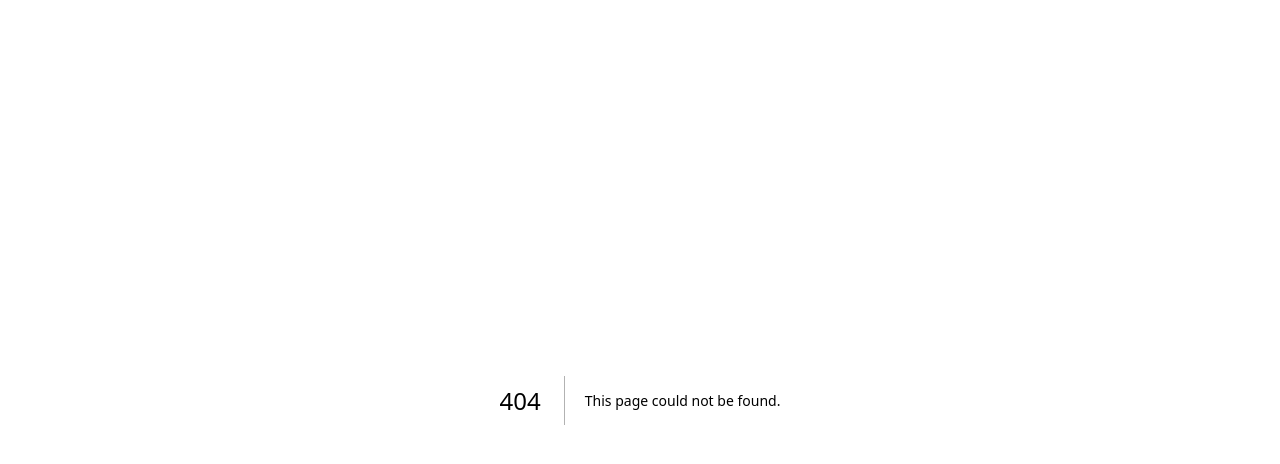
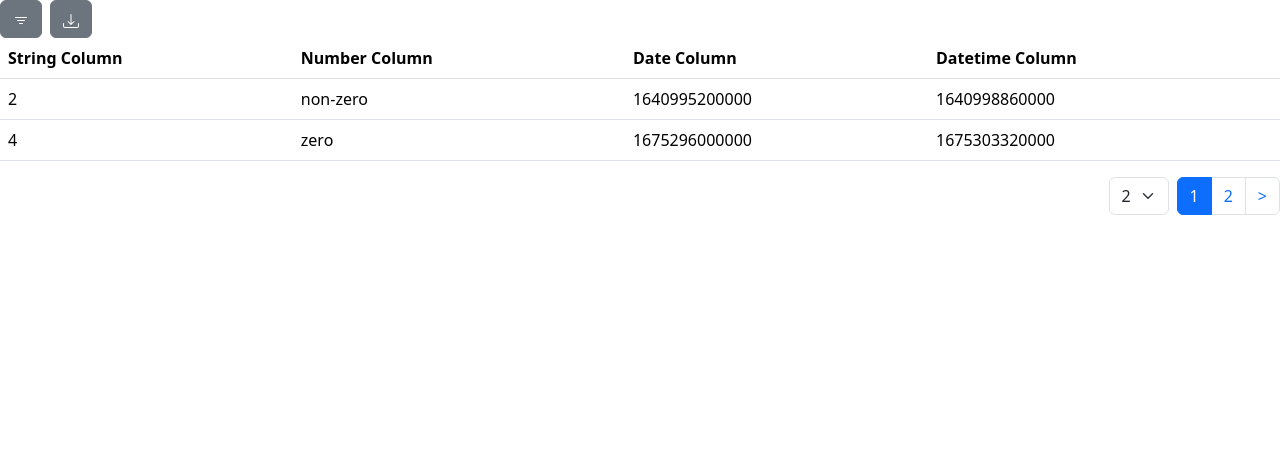
Before and after one commit to absreim/react-bootstrap-data-grid, a Next.js app: page /export in a window 1280 px wide. Before the commit this address had no page. Shown: the top 464 px of the page. Built offline with nearby package versions, Linux system fonts and the light colour scheme.

Commit message:
Implemented preliminary export UI and created test harness

```diff
--- /dev/null
+++ b/src/app/export/ExportTestHarness.tsx
@@ -0,0 +1,154 @@
+"use client";
+
+import { FC, useMemo } from "react";
+import Grid, { ColDef, EditableTableFilterState, RowDef } from "@/grid";
+
+export interface ExportTestHarnessProps {
+  enableFiltering: boolean;
+  enablePaginaton: boolean;
+  enableFormatters: boolean;
+}
+
+const combinedTestCols: ColDef[] = [
+  {
+    type: "string",
+    name: "strCol",
+    label: "String Column",
+    formatter: (s: string) => s.length.toString(),
+  },
+  {
+    type: "number",
+    name: "numCol",
+    label: "Number Column",
+    formatter: (n: number) => (n === 0 ? "zero" : "non-zero"),
+  },
+  {
+    type: "date",
+    name: "dateCol",
+    label: "Date Column",
+    formatter: (d: Date) => d.valueOf().toString(),
+  },
+  {
+    type: "datetime",
+    name: "datetimeCol",
+    label: "Datetime Column",
+    formatter: (d: Date) => d.valueOf().toString(),
+  },
+];
+
+interface CombinedTestRow {
+  strCol: string;
+  numCol: number;
+  dateCol: Date;
+  datetimeCol: Date;
+}
+
+const combinedTestRows: RowDef<CombinedTestRow>[] = [
+  {
+    id: 0,
+    data: {
+      strCol: "bc",
+      numCol: 2,
+      dateCol: new Date("2022-01-01"),
+      datetimeCol: new Date("2022-01-01T01:01"),
+    },
+  },
+  {
+    id: 1,
+    data: {
+      strCol: "adef",
+      numCol: 0,
+      dateCol: new Date("2023-02-02"),
+      datetimeCol: new Date("2023-02-02T02:02"),
+    },
+  },
+  {
+    id: 2,
+    data: {
+      strCol: "aghi",
+      numCol: 3,
+      dateCol: new Date("2025-04-04"),
+      datetimeCol: new Date("2024-03-03T03:03"),
+    },
+  },
+  {
+    id: 3,
+    data: {
+      strCol: "ajkl",
+      numCol: 4,
+      dateCol: new Date("2024-03-03"),
+      datetimeCol: new Date("2025-04-04T04:04"),
+    },
+  },
+];
+
+const combinedFilterState: EditableTableFilterState = {
+  strCol: {
+    enabled: false,
+    type: "string",
+    scheme: "contains",
+    searchString: "a",
+  },
+  numCol: {
+    enabled: false,
+    type: "number",
+    scheme: "greaterOrEqual",
+    numValue: 2,
+  },
+  dateCol: {
+    enabled: false,
+    type: "date",
+    scheme: "endAt",
+    endDate: new Date("2025-01-01"),
+  },
+  datetimeCol: {
+    enabled: true,
+    type: "datetime",
+    scheme: "endAt",
+    endDate: new Date("2025-01-01T00:00"),
+  },
+};
+
+const ExportTestHarness: FC<ExportTestHarnessProps> = ({
+  enableFiltering,
+  enablePaginaton,
+  enableFormatters,
+}) => {
+  const cols = useMemo(
+    () =>
+      enableFormatters
+        ? combinedTestCols
+        : combinedTestCols.map((col) => ({
+            ...col,
+            formatter: undefined,
+          })),
+    [enableFormatters],
+  );
+
+  return (
+    <Grid
+      rows={combinedTestRows}
+      cols={cols}
+      filterModel={
+        enableFiltering
+          ? {
+              type: "uncontrolled",
+              tableFilterState: combinedFilterState,
+            }
+          : undefined
+      }
+      pagination={
+        enablePaginaton
+          ? {
+              type: "uncontrolled",
+              pageSizeOptions: [2],
+              startingPageSizeIndex: 0,
+            }
+          : undefined
+      }
+      useToolbar={true}
+    />
+  );
+};
+
+export default ExportTestHarness;
--- /dev/null
+++ b/src/app/export/page.tsx
@@ -0,0 +1,16 @@
+import { FC } from "react";
+import ExportTestHarness from "@/app/export/ExportTestHarness";
+
+const Page: FC = () => {
+  return (
+    <>
+      <ExportTestHarness
+        enableFiltering={true}
+        enablePaginaton={true}
+        enableFormatters={true}
+      />
+    </>
+  );
+};
+
+export default Page;
--- a/src/grid/Grid.tsx
+++ b/src/grid/Grid.tsx
@@ -41,6 +41,7 @@ import isSubset from "./util/isSubset";
 import useFilterStateStore from "./pipeline/useFilterStateStore";
 import useInterfaces, { InterfaceParams } from "./toolbar/useInterfaces";
 import ToolbarContainer from "./toolbar/ToolbarContainer";
+import useExportFn from "./export/useExportFn";
 
 export interface GridProps {
   rows: RowDef[];
@@ -90,6 +91,12 @@ const Grid: FC<GridProps> = ({
 
   const [filterOptionsVisible, setFilterOptionsVisible] =
     useState<boolean>(false);
+  const exportFnInfo = useExportFn({
+    rows,
+    cols,
+    filteredRows,
+    currentPageRows: paginatedRows,
+  });
 
   const toolbarInterfaceParams: InterfaceParams = useMemo(
     () => ({
@@ -102,8 +109,10 @@ const Grid: FC<GridProps> = ({
               styleModel: styleModel?.filterInputTableStyleModel,
             }
           : undefined,
+      exporting: useToolbar ? exportFnInfo : undefined,
     }),
     [
+      exportFnInfo,
       filterModel,
       filterState,
       normalizedTableFilterModel,
--- a/src/grid/toolbar/Toolbar.tsx
+++ b/src/grid/toolbar/Toolbar.tsx
@@ -28,6 +28,21 @@ const buttonSpecs: Record<ToolbarOption, ButtonSpec> = {
         viewBox="0 0 16 16"
       >
         <path d="M6 10.5a.5.5 0 0 1 .5-.5h3a.5.5 0 0 1 0 1h-3a.5.5 0 0 1-.5-.5m-2-3a.5.5 0 0 1 .5-.5h7a.5.5 0 0 1 0 1h-7a.5.5 0 0 1-.5-.5m-2-3a.5.5 0 0 1 .5-.5h11a.5.5 0 0 1 0 1h-11a.5.5 0 0 1-.5-.5" />
+      </svg>
+    ),
+  },
+  exporting: {
+    label: "Export",
+    icon: (
+      <svg
+        xmlns="http://www.w3.org/2000/svg"
+        width="16"
+        height="16"
+        fill="currentColor"
+        viewBox="0 0 16 16"
+      >
+        <path d="M.5 9.9a.5.5 0 0 1 .5.5v2.5a1 1 0 0 0 1 1h12a1 1 0 0 0 1-1v-2.5a.5.5 0 0 1 1 0v2.5a2 2 0 0 1-2 2H2a2 2 0 0 1-2-2v-2.5a.5.5 0 0 1 .5-.5" />
+        <path d="M7.646 11.854a.5.5 0 0 0 .708 0l3-3a.5.5 0 0 0-.708-.708L8.5 10.293V1.5a.5.5 0 0 0-1 0v8.793L5.354 8.146a.5.5 0 1 0-.708.708z" />
       </svg>
     ),
   },
--- a/src/grid/toolbar/types.ts
+++ b/src/grid/toolbar/types.ts
@@ -1,5 +1,5 @@
 import { ReactNode } from "react";
 
-export type ToolbarOption = "filtering";
+export type ToolbarOption = "filtering" | "exporting";
 
 export type ToolbarInterfaces = Partial<Record<ToolbarOption, ReactNode>>;
--- a/src/grid/toolbar/useInterfaces.tsx
+++ b/src/grid/toolbar/useInterfaces.tsx
@@ -1,15 +1,22 @@
 import FilterOptionsTable, { FilterOptionsTableProps } from "../filtering/FilterOptionsTable";
 import { ToolbarInterfaces } from "./types";
 import { useMemo } from "react";
+import ExportForm, { ExportFormProps } from "../export/ExportForm";
+import { ExportFnInfo } from "../export/useExportFn";
 
 export interface InterfaceParams {
   filtering?: FilterOptionsTableProps;
+  exporting?: ExportFnInfo
 }
 
-const useInterfaces: (params: InterfaceParams) => ToolbarInterfaces = ({ filtering }: InterfaceParams) => {
-  return useMemo(() => ({
-    filtering: filtering ? <FilterOptionsTable {...filtering} /> : undefined
-  }), [filtering])
+const useInterfaces: (params: InterfaceParams) => ToolbarInterfaces = ({ filtering, exporting }: InterfaceParams) => {
+  return useMemo(
+    () => ({
+      filtering: filtering ? <FilterOptionsTable {...filtering} /> : undefined,
+      exporting: exporting ? <ExportForm exportFnInfo={exporting} /> : undefined,
+    }),
+    [exporting, filtering],
+  );
 }
 
 export default useInterfaces;
```
